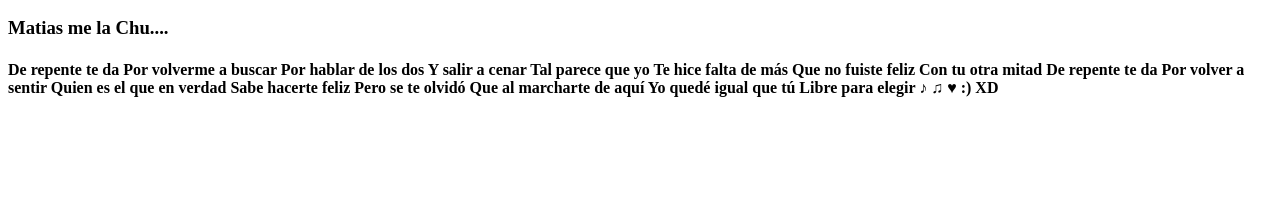
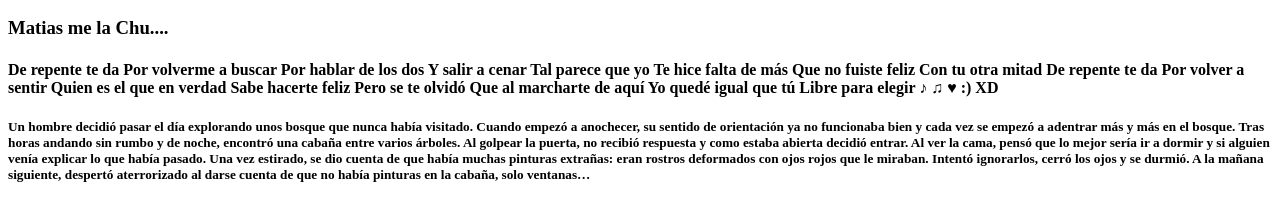
Before and after one commit to pablocalderonxxii/Aprendiendogit, a plain HTML site: page index.html in a window 1280 px wide. Shown: the part 96-316 px from the top of the page. Drawn offline with Linux system fonts and the light colour scheme.

Commit message:
matias una loca mas

```diff
--- a/index.html
+++ b/index.html
@@ -24,3 +24,11 @@ Libre para elegir
 
  ♪ ♫ ♥ :) XD
 </h4>
+
+<h5>
+
+Un hombre decidió pasar el día explorando unos bosque que nunca había visitado. Cuando empezó a anochecer, su sentido de orientación ya no funcionaba bien y cada vez se empezó a adentrar más y más en el bosque. Tras horas andando sin rumbo y de noche, encontró una cabaña entre varios árboles. Al golpear la puerta, no recibió respuesta y como estaba abierta decidió entrar.
+
+Al ver la cama, pensó que lo mejor sería ir a dormir y si alguien venía explicar lo que había pasado. Una vez estirado, se dio cuenta de que había muchas pinturas extrañas: eran rostros deformados con ojos rojos que le miraban. Intentó ignorarlos, cerró los ojos y se durmió. A la mañana siguiente, despertó aterrorizado al darse cuenta de que no había pinturas en la cabaña, solo ventanas…
+
+</h5>
```
